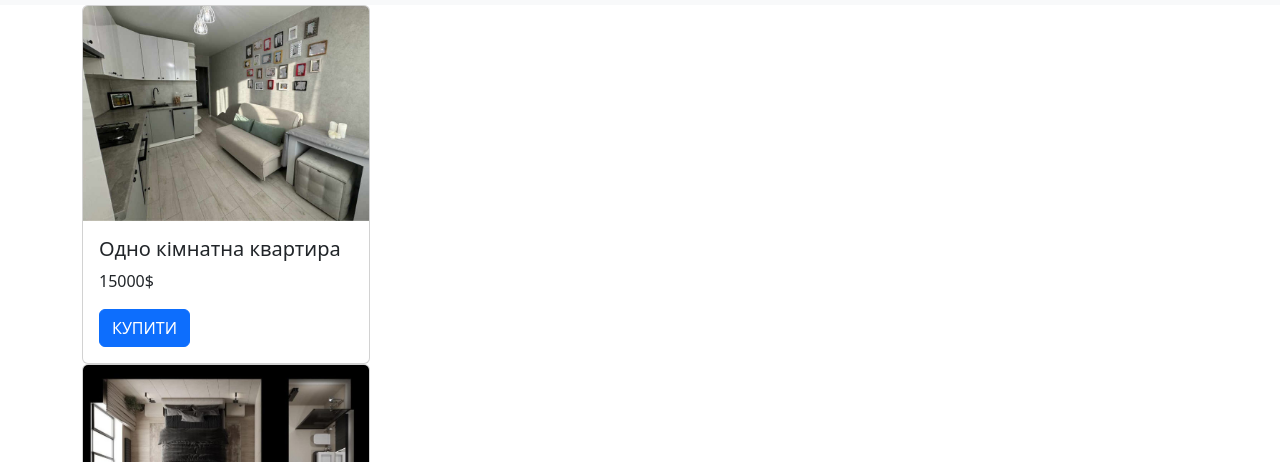
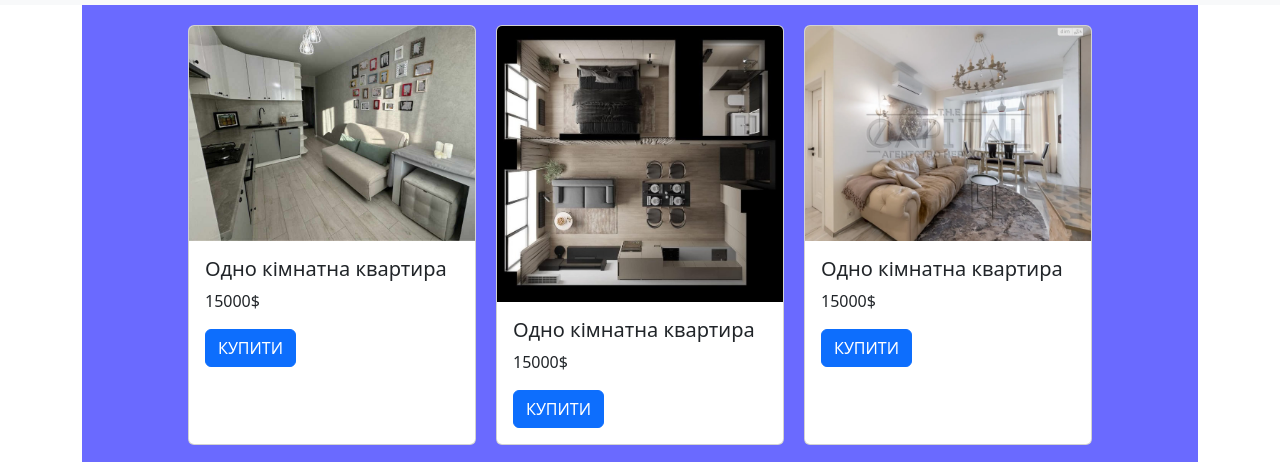
Before and after one commit to Artemllloo/reliz_Skoropad, a plain HTML site: page index.html in a window 1280 px wide. Shown: the part 321-783 px from the top of the page. Drawn offline with nearby package versions, Linux system fonts and the light colour scheme.

Commit message:
фґафцуа

```diff
--- a/index.html
+++ b/index.html
@@ -4,7 +4,7 @@
 <!-- Голова: опис сторінки та підключення стилів -->
 <meta charset="utf-8">
 <meta name="viewport" content="width=device-width, initial-scale=1">
-<title>Назва сторінки</title>
+<title>kvarturu.ua</title>
 <!-- Підключення CSS Bootstrap та шрифтів -->
 <link href="https://cdn.jsdelivr.net/npm/bootstrap@5.3.3/dist/css/bootstrap.min.css"
 rel="stylesheet"
--- a/style.css
+++ b/style.css
@@ -0,0 +1,8 @@
+.products-list{
+    padding: 20px;
+    display: flex;
+    justify-content: center;
+    gap: 20px;
+    flex-wrap: wrap;
+    background-color: rgb(106, 106, 255);
+}
```
